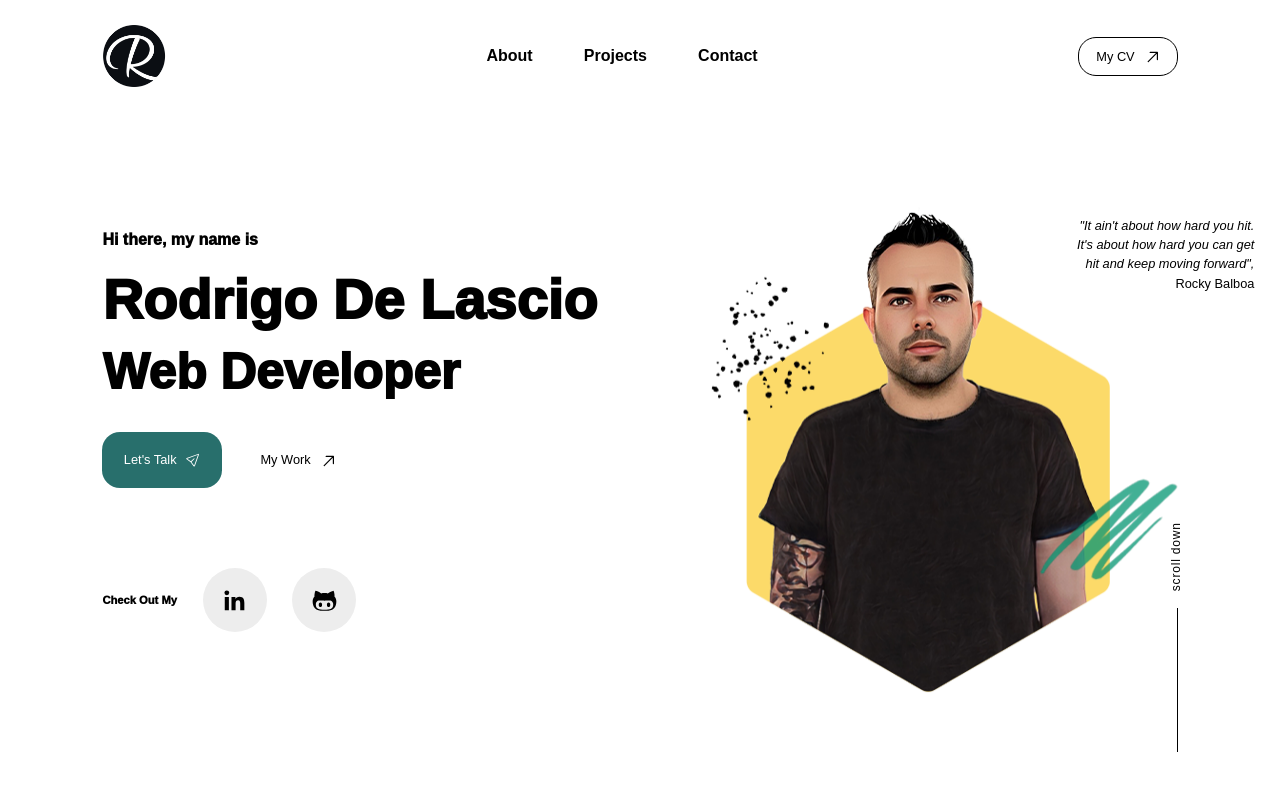
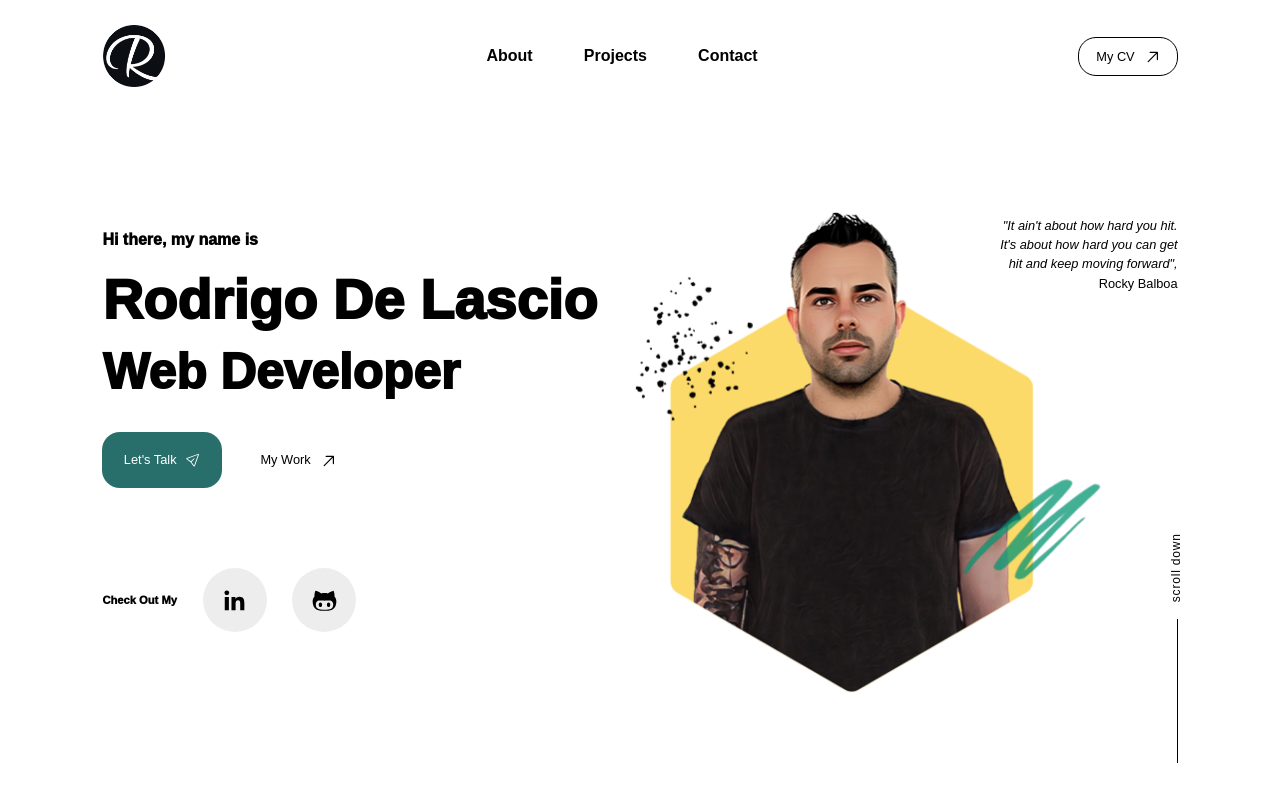
Before and after one commit to rodrigodelascio/rod-current-folio, a React (Create React App) app: page / in a window 1280 px wide. Shown: the top 800 px of the page. Built offline with nearby package versions, Linux system fonts and the light colour scheme.

Commit message:
animations updated

```diff
--- a/src/components/landingpage/heroSection/HeroSection.js
+++ b/src/components/landingpage/heroSection/HeroSection.js
@@ -10,8 +10,8 @@ import styles from "./HeroSection.module.css";
 const HeroSection = () => {
   return (
     <div className={styles["section-container"]}>
-      <Slide triggerOnce>
-        <div className={styles["hero-text-container"]}>
+      <div className={styles["hero-text-container"]}>
+        <Slide triggerOnce>
           <p>Hi there, my name is</p>
           <h2>Rodrigo De Lascio</h2>
           <h3>Web Developer</h3>
@@ -46,8 +46,8 @@ const HeroSection = () => {
               <DiGithubAlt className={styles.gitHub} />
             </a>
           </div>
-        </div>
-      </Slide>
+        </Slide>
+      </div>
 
       <Slide triggerOnce direction="right">
         <div className={styles["profile-pic-container"]}>
@@ -68,11 +68,11 @@ const HeroSection = () => {
             alt="rodrigo de lascio"
           />
         </div>
+        <div className={styles["scroll-down-wrapper"]}>
+          <p></p>
+          <h6>scroll down</h6>
+        </div>
       </Slide>
-      <div className={styles["scroll-down-wrapper"]}>
-        <p></p>
-        <h6>scroll down</h6>
-      </div>
     </div>
   );
 };
```
